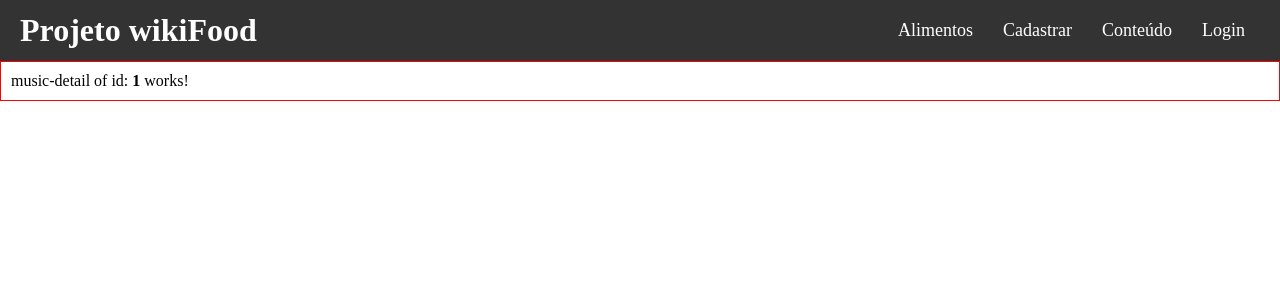
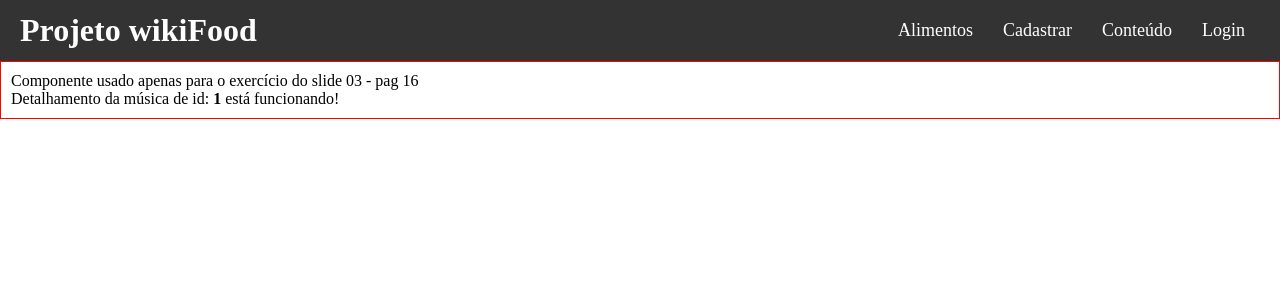
Before and after one commit to FullStack-Health/M1S10, an Angular app: page /music/1 in a window 1280 px wide. Shown: the top 300 px of the page. Built offline with nearby package versions, Linux system fonts and the light colour scheme.

Commit message:
feat: adicionando comentários nos códigos vistos na aula 04, 2

```diff
--- a/src/app/conteudos/conteudo-page/home.component.html
+++ b/src/app/conteudos/conteudo-page/home.component.html
@@ -35,6 +35,6 @@
 <p>=======================================================</p>
 
 <h2>Roteamento</h2>
-<h3>Observe o componente Header</h3>
+<h3>Acesse o componente Header para ver um exemplo</h3>
 
 <p>=======================================================</p>
--- a/src/app/conteudos/medico.interface.ts
+++ b/src/app/conteudos/medico.interface.ts
@@ -1,3 +1,4 @@
+//Exemplo de interface usada para modelar objetos
 export interface Medico{
     nome:string;
     idade:number;
--- a/src/app/conteudos/music/music-detail/music-detail.component.html
+++ b/src/app/conteudos/music/music-detail/music-detail.component.html
@@ -1 +1,2 @@
-<p>music-detail of id:  <strong>{{paramValue}}</strong> works!</p>
+<p>Componente usado apenas para o exercício do slide 03 - pag 16</p>
+<p>Detalhamento da música de id:  <strong>{{paramValue}}</strong> está funcionando!</p>
--- a/src/app/conteudos/music/music-detail/music-detail.component.ts
+++ b/src/app/conteudos/music/music-detail/music-detail.component.ts
@@ -10,6 +10,7 @@ import { ActivatedRoute, Router } from '@angular/router';
   styleUrl: './music-detail.component.css'
 })
 export class MusicDetailComponent {
+  //Código usado no exercício do slide 03 - pag 16
   paramValue: any = 0;
 
   constructor(private activatedRoute: ActivatedRoute, private router: Router){}
@@ -17,8 +18,8 @@ export class MusicDetailComponent {
   ngOnInit(){
     console.log(this.router.url);
     this.activatedRoute.params.subscribe((params)=>{
-      console.log(params);
-      this.paramValue = params["id"]; //params.id
+      console.log(params); // { id: [número colocado na rota] }
+      this.paramValue = params["id"]; //params["id"] é como se fosse params.id
     })
   }
 }
--- a/src/app/conteudos/music/music.component.html
+++ b/src/app/conteudos/music/music.component.html
@@ -1 +1,2 @@
 <p>music works!</p>
+<p>Componente usado apenas para o exercício do slide 03 - pag 16</p>
--- a/src/app/conteudos/pipes/to-uppercase.pipe.ts
+++ b/src/app/conteudos/pipes/to-uppercase.pipe.ts
@@ -6,6 +6,7 @@ import { Pipe, PipeTransform } from '@angular/core';
 })
 export class ToUppercasePipe implements PipeTransform {
 
+  //Pipe criado apenas para demonstração
   transform(value: string): string {
     return value.toUpperCase();
   }
```
